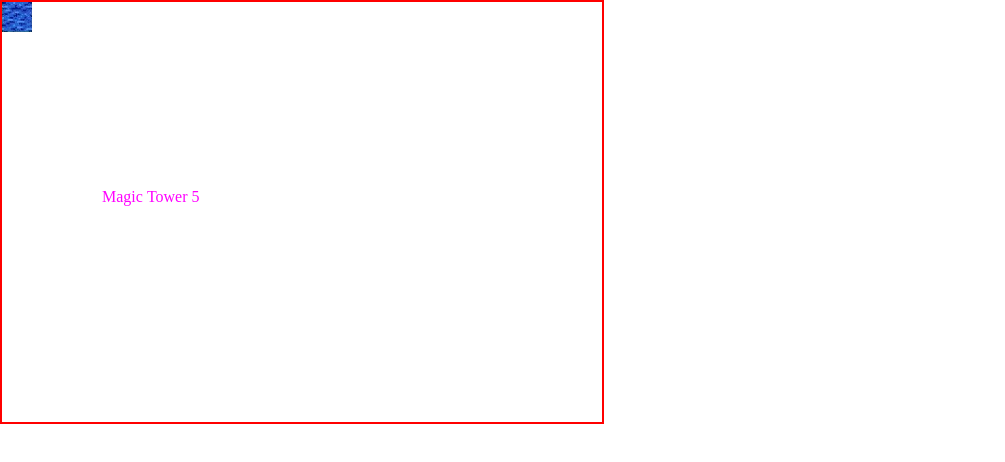
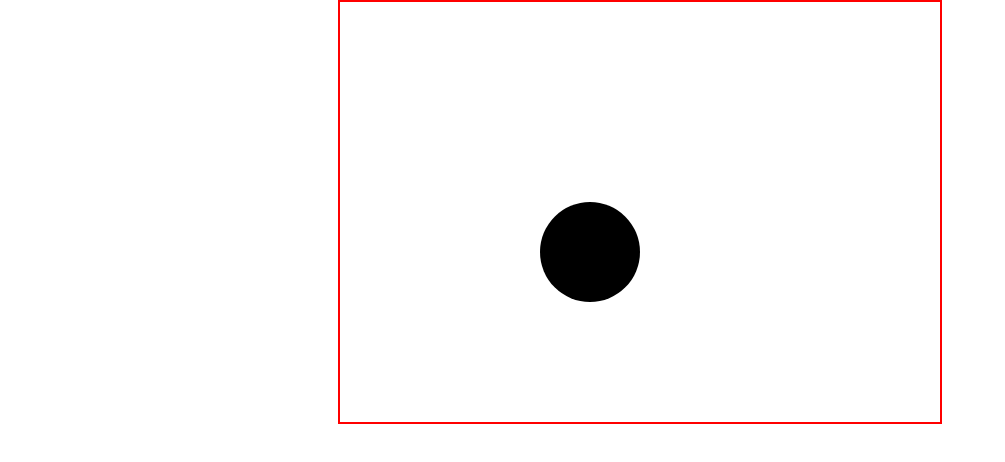
Before and after one commit to jerryfangr/game-box, a website built with webpack: page src/assets/index.html in a window 1280 px wide. Shown: the whole page, without its empty margins (0-1005 px from the left). Built offline with nearby package versions, Linux system fonts and the light colour scheme.

Commit message:
add engine package(export class about draw image, text, rect, circle, line in canvas)

```diff
--- a/src/assets/index.html
+++ b/src/assets/index.html
@@ -7,6 +7,8 @@
   <title>Document</title>
 </head>
 <body>
-  <canvas id="canvas" width="600" height="420"></canvas>
+  <canvas id="canvas" width="600" height="420">
+    您的浏览器不支持canvas，换个新时代的浏览器试试
+  </canvas>
 </body>
 </html>
--- a/src/index.less
+++ b/src/index.less
@@ -5,4 +5,7 @@
   width: 600px;
   height: 420px;
   border: 2px solid #f00;
+
+  display: block;
+  margin: 0 auto;
 }
--- a/src/index.ts
+++ b/src/index.ts
@@ -1,7 +1,4 @@
 import './index.less';
 
 
-
-
-
 import './test'
--- a/src/engine/engine.ts
+++ b/src/modules/engine/engine.ts
@@ -109,7 +109,9 @@ class Engine {
 
   render () {
     this.elements.forEach(element => {
+      this.ctx.save();
       element.render();
+      this.ctx.restore();
     })
   }
 
--- a/src/engine/font-element.ts
+++ b/src/modules/engine/font-element.ts
@@ -29,9 +29,6 @@ class FontElement implements EngineElement {
     this.style = options.style || '#000';
   }
 
-  setStyle (style: string | CanvasGradient | CanvasPattern) {
-  }
-
   move (x?: number, y?:number) {
     this.x = x || this.x;
     this.y = y || this.y;
--- /dev/null
+++ b/src/modules/engine/index.ts
@@ -0,0 +1,7 @@
+import Engine from './engine';
+import FontElement from './font-element';
+import PenElement from './pen-element';
+import RectElement from './rect-element';
+import ImageElement from './image-element';
+
+export { Engine, FontElement, PenElement, RectElement, ImageElement}
--- /dev/null
+++ b/src/modules/engine/pen-element.ts
@@ -0,0 +1,57 @@
+import  Engine from './engine';
+import  EngineElement from './engine-element';
+
+type optionType = {
+  lineWidth?: number,   // x coordinate in canvas
+  type?: 'stroke' | 'fill',
+  style?: string | CanvasGradient | CanvasPattern,
+}
+
+
+class PenElement implements EngineElement {
+  engine: Engine;
+  hasDraw: boolean;
+  [props: string]: any;
+
+  constructor(options: optionType) {
+    this.engine = Engine.getInstance();
+    this.hasDraw = false;
+    this.init(options);
+  }
+
+  init (options: optionType) {
+    this.lineWidth = options.lineWidth || 2;
+    this.type = options.type || 'fill';
+    this.style = options.style || '#000';
+  }
+
+  changeStyle (style?: string | CanvasGradient | CanvasPattern, lineWidth?: number) {
+    this.style = style || this.style;
+    this.lineWidth = lineWidth || this.lineWidth;
+  }
+
+  draw (callback: (ctx: CanvasRenderingContext2D)=>void) {
+    this.hasDraw = true;
+    this.engine.ctx.beginPath();
+    callback.call(this, this.engine.ctx);
+    this.engine.ctx.closePath();
+  }
+
+  render(): void {
+    if (!this.hasDraw) {
+      return;
+    }
+
+    if (this.type === 'fill') {
+      this.engine.ctx.fillStyle = this.style;
+      this.engine.ctx.fill();
+    } else {
+      this.engine.ctx.strokeStyle = this.style;
+      this.engine.ctx.stroke();
+    }
+  }
+
+  update(): void {}
+}
+
+export default PenElement;
--- /dev/null
+++ b/src/modules/engine/rect-element.ts
@@ -0,0 +1,83 @@
+import Engine from './engine';
+import EngineElement from './engine-element';
+import PenElement from './pen-element';
+
+type optionType = {
+  x?: number,   // x coordinate in canvas
+  y?: number,   // y coordinate in canvas
+  lineWidth?: number,
+  width?: number,
+  height?: number,
+  radius?: number,
+  type?: 'stroke' | 'fill',
+  style?: string | CanvasGradient | CanvasPattern,
+}
+
+
+class RectElement implements EngineElement {
+  engine: Engine;
+  pen: PenElement;
+  [props: string]: any;
+
+  constructor(options: optionType) {
+    this.engine = Engine.getInstance();
+    this.init(options);
+    this.pen = new PenElement({
+      lineWidth: this.lineWidth,
+      type: this.type,
+      style: this.style
+    })
+  }
+
+  init(options: optionType) {
+    this.x = options.x || 0;
+    this.y = options.y || 0;
+    this.width = options.width || 10;
+    this.height = options.height || 10;
+    this.radius = options.radius || 0;
+    this.lineWidth = this.lineWidth || 1;
+    this.type = options.type || 'stroke';
+    this.style = options.style || '#000';
+    if (this.radius*2 > this.width || this.radius*2 > this.height) {
+      throw new Error('radius is too big, the diameter should small than width and height');
+    }
+  }
+
+  move(x?: number, y?: number) {
+    this.x = x || this.x;
+    this.y = y || this.y;
+  }
+
+  changeStyle(style?: string | CanvasGradient | CanvasPattern, lineWidth?: number) {
+    this.style = style || this.style;
+    this.lineWidth = lineWidth || this.lineWidth;
+    this.pen.changeStyle(this.style, this.lineWidth);
+  }
+
+  draw () {
+    this.pen.draw((ctx) => {
+      let arcX = this.x + this.radius;
+      let arcY = this.y + this.radius;
+      let arcWidth = this.x + this.width - this.radius;
+      let arcHeight = this.y + this.height - this.radius;
+      ctx.moveTo(this.x, arcY);
+      ctx.arc(arcX, arcY, this.radius, Math.PI, Math.PI * 3 / 2); //左上角，弧度从PI到3/2PI
+      ctx.lineTo(arcX, this.y); //上边线
+      ctx.arc(arcWidth, arcY, this.radius, Math.PI * 3 / 2, Math.PI * 2); //右上角圆弧
+      ctx.lineTo(this.x + this.width, arcHeight); //右边线
+      ctx.arc(arcWidth, arcHeight, this.radius, 0, Math.PI / 2); //右下角，弧度从0到1/2PI
+      ctx.lineTo(arcX, this.y + this.height); //下边线
+      ctx.arc(arcX, arcHeight, this.radius, Math.PI / 2, Math.PI); //左下角，弧度从1/2PI到PI
+      ctx.lineTo(this.x, arcY); //左边线
+    });
+  }
+
+  render(): void {
+    this.draw();
+    this.pen.render();
+  }
+
+  update(): void { }
+}
+
+export default RectElement;
--- a/src/test.ts
+++ b/src/test.ts
@@ -1,7 +1,5 @@
-import Engine from './engine/engine';
-import ImageElement from './engine/image-element';
-import FontElement from './engine/font-element';
 import imageUrl from './assets/game.jpg';
+import { Engine, FontElement, PenElement, RectElement, ImageElement } from '@/modules/engine'
 
 let canvas = document.querySelector('#canvas');
 let engine = Engine.getInstance(canvas as HTMLCanvasElement, 30);
@@ -23,10 +21,30 @@ let message = new FontElement({
   style: '#f0f'
 })
 
-engine.addElements([img, message]);
+let rect = new RectElement({
+  x: 200,
+  y: 200,
+  lineWidth: 2,
+  width: 100,
+  height: 100,
+  style: '#000',
+  radius: 50,
+  type: 'fill'
+});
+
+engine.addElement(rect);
+// engine.addElements([img, message]);
 engine.run();
+// engine.ctx.lineWidth = 10;
 
-setTimeout(() => {
-  img.changeTexture(66);
-  message.move(100, 200)
-}, 1000);
+// Wall
+// engine.ctx.strokeRect(75, 140, 150, 110);
+
+// Door
+// engine.ctx.fillRect(130, 190, 40, 60);
+
+
+// setTimeout(() => {
+//   img.changeTexture(66);
+//   message.move(100, 200)
+// }, 1000);
--- a/tsconfig.json
+++ b/tsconfig.json
@@ -4,5 +4,10 @@
     "target": "ES5",
     "strict": true,
     // "noEmitOnError": true
+    "moduleResolution": "Node",
+    "baseUrl": ".",
+    "paths": {
+      "@/*": ["src/*"]
+    }
   }
 }
--- a/webpack.config.js
+++ b/webpack.config.js
@@ -15,7 +15,11 @@ module.exports = {
     }
   },
   resolve:{
-    extensions: ['.ts', '.js']
+    extensions: ['.ts', '.js'],
+    modules: [path.resolve(__dirname, 'src','modules'), path.resolve('node_modules')],
+    alias: {
+      '@': path.join(__dirname, 'src')
+    }
   },
   module:{
     rules:[
@@ -31,7 +35,7 @@ module.exports = {
                 plugins: [
                   [
                     'postcss-preset-env',
-                    { browsers: 'last 2 versions'}
+                    { browsers: 'last 3 versions'}
                   ]
                 ]
               }
```
Also changed, not shown: src/engine/scene.ts (deleted), src/game/tower/index.ts (added), src/modules/engine/engine-element.ts (renamed from src/engine/engine-element.ts), src/modules/engine/image-element.ts (renamed from src/engine/image-element.ts).
